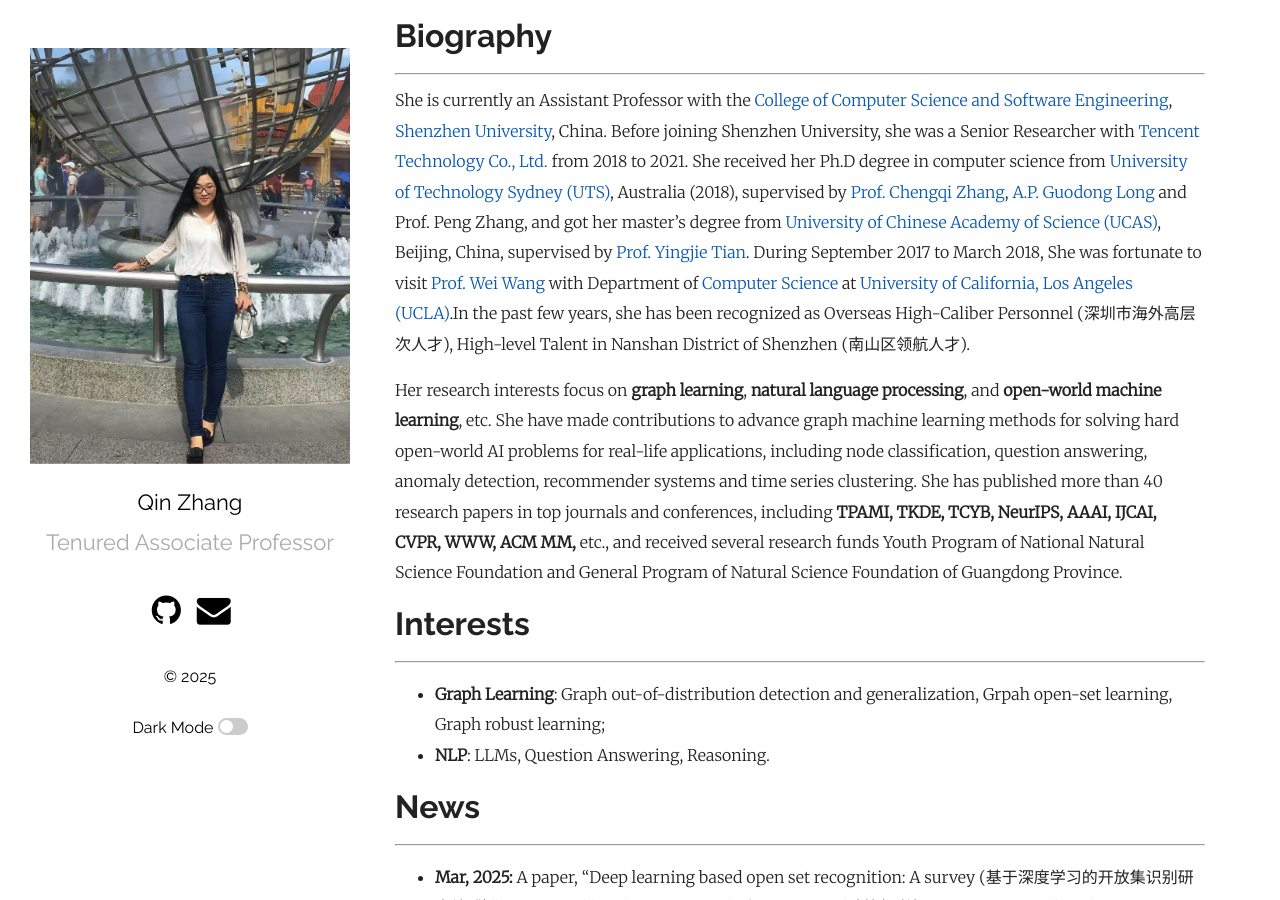
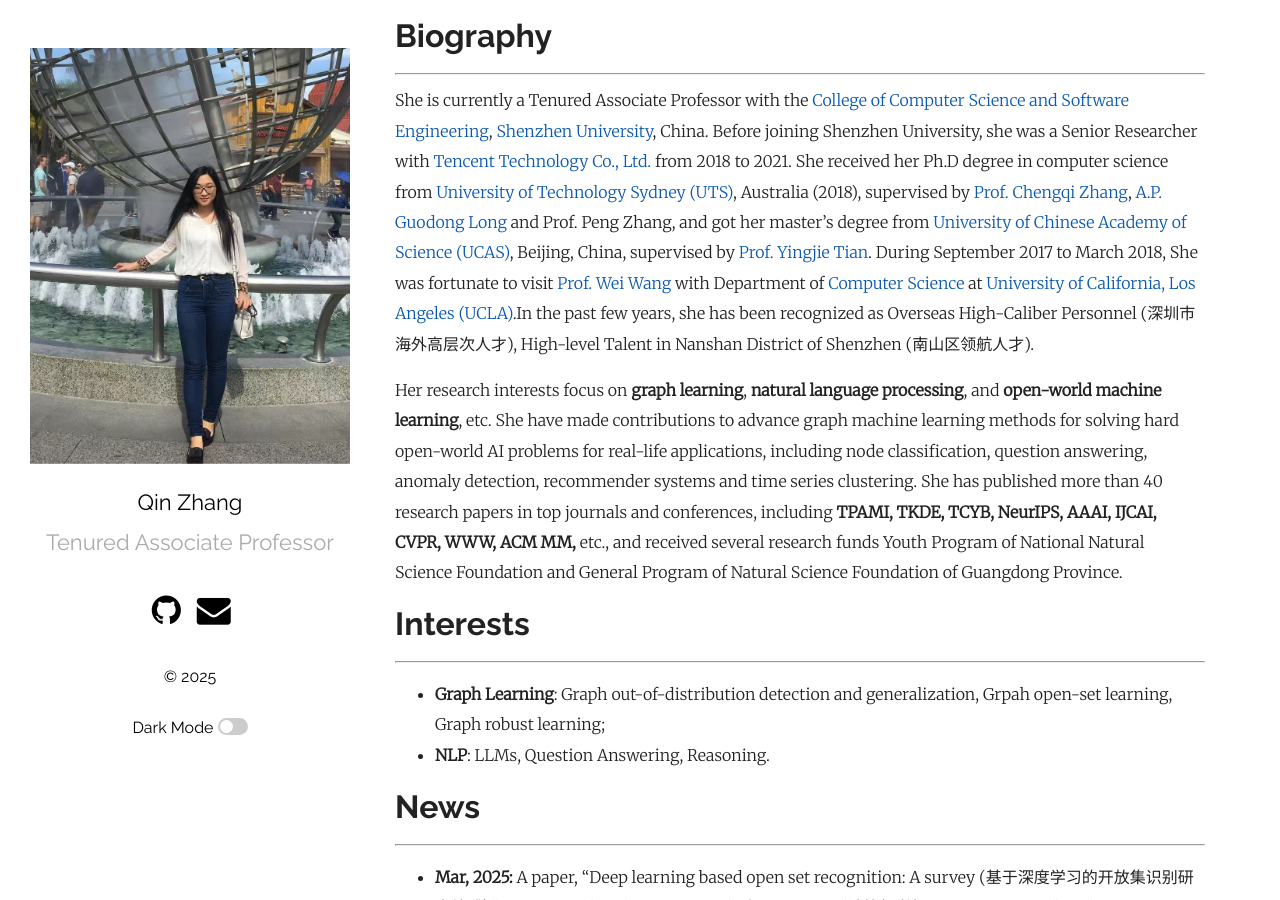
Before and after one commit to qinzhang11/qinzhang11.github.io, a Jekyll site: the page built from index.md, in a window 1280 px wide and 900 px high. Built offline with Jekyll 4.4.1, drawn with Linux system fonts in a browser that asks for light colours.

Commit message:
Update index.md

```diff
--- a/index.md
+++ b/index.md
@@ -6,7 +6,7 @@ title: "Qin Zhang"
 # Biography
 ---
 
-She is currently an Assistant Professor with the [College of Computer Science and Software Engineering](https://csse.szu.edu.cn/pages/user/index?id=1309), [Shenzhen University](https://www.szu.edu.cn/), China. Before joining Shenzhen University, she was a Senior Researcher with [Tencent Technology Co., Ltd.](https://www.tencent.com/) from 2018 to 2021. She received her Ph.D degree in computer science from [University of Technology Sydney (UTS)](https://www.uts.edu.au/), Australia (2018), supervised by [Prof. Chengqi Zhang](https://profiles.uts.edu.au/Chengqi.Zhang), [A.P. Guodong Long](https://profiles.uts.edu.au/Guodong.Long) and Prof. Peng Zhang, and got her master’s degree from [University of Chinese Academy of Science (UCAS)](https://www.ucas.ac.cn/), Beijing, China, supervised by [Prof. Yingjie Tian](https://people.ucas.ac.cn/~tianyingjie?language=en). During September 2017 to March 2018, She was fortunate to visit [Prof. Wei Wang](https://web.cs.ucla.edu/~weiwang/) with Department of [Computer Science](https://www.cs.ucla.edu/) at [University of California, Los Angeles (UCLA)](https://www.ucla.edu/).In the past few years, she has been recognized as Overseas High-Caliber Personnel (深圳市海外高层次人才), High-level Talent in Nanshan District of Shenzhen (南山区领航人才).
+She is currently a Tenured Associate Professor with the [College of Computer Science and Software Engineering](https://csse.szu.edu.cn/pages/user/index?id=1309), [Shenzhen University](https://www.szu.edu.cn/), China. Before joining Shenzhen University, she was a Senior Researcher with [Tencent Technology Co., Ltd.](https://www.tencent.com/) from 2018 to 2021. She received her Ph.D degree in computer science from [University of Technology Sydney (UTS)](https://www.uts.edu.au/), Australia (2018), supervised by [Prof. Chengqi Zhang](https://profiles.uts.edu.au/Chengqi.Zhang), [A.P. Guodong Long](https://profiles.uts.edu.au/Guodong.Long) and Prof. Peng Zhang, and got her master’s degree from [University of Chinese Academy of Science (UCAS)](https://www.ucas.ac.cn/), Beijing, China, supervised by [Prof. Yingjie Tian](https://people.ucas.ac.cn/~tianyingjie?language=en). During September 2017 to March 2018, She was fortunate to visit [Prof. Wei Wang](https://web.cs.ucla.edu/~weiwang/) with Department of [Computer Science](https://www.cs.ucla.edu/) at [University of California, Los Angeles (UCLA)](https://www.ucla.edu/).In the past few years, she has been recognized as Overseas High-Caliber Personnel (深圳市海外高层次人才), High-level Talent in Nanshan District of Shenzhen (南山区领航人才).
 
 Her research interests focus on **graph learning**, **natural language processing**, and **open-world machine learning**, etc. She have made contributions to advance graph machine learning methods for solving hard open-world AI problems for real-life applications, including node classification, question answering, anomaly detection, recommender systems and time series clustering. She has published more than 40 research papers in top journals and conferences, including **TPAMI, TKDE, TCYB, NeurIPS, AAAI, IJCAI, CVPR, WWW, ACM MM,** etc., and received several research funds Youth Program of National Natural Science Foundation and General Program of Natural Science Foundation of Guangdong Province.
 
```
